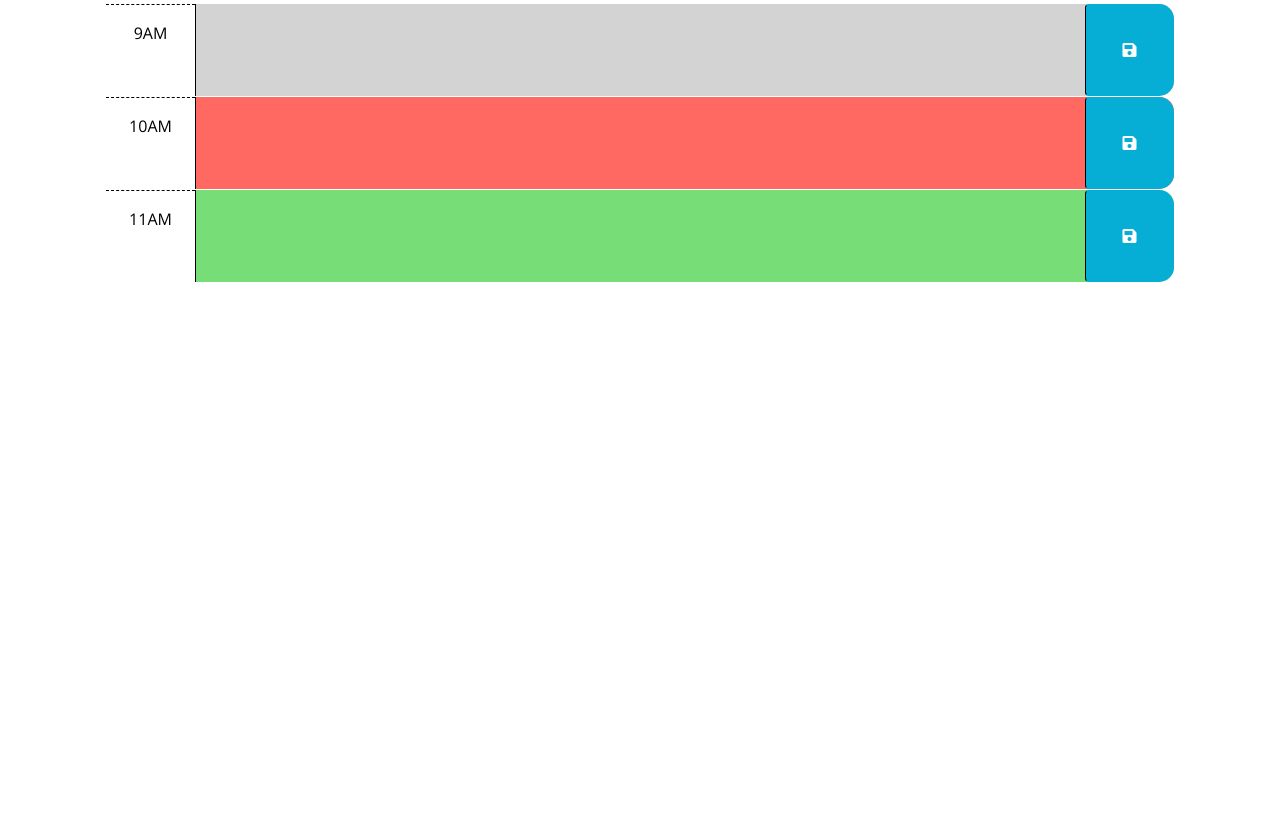
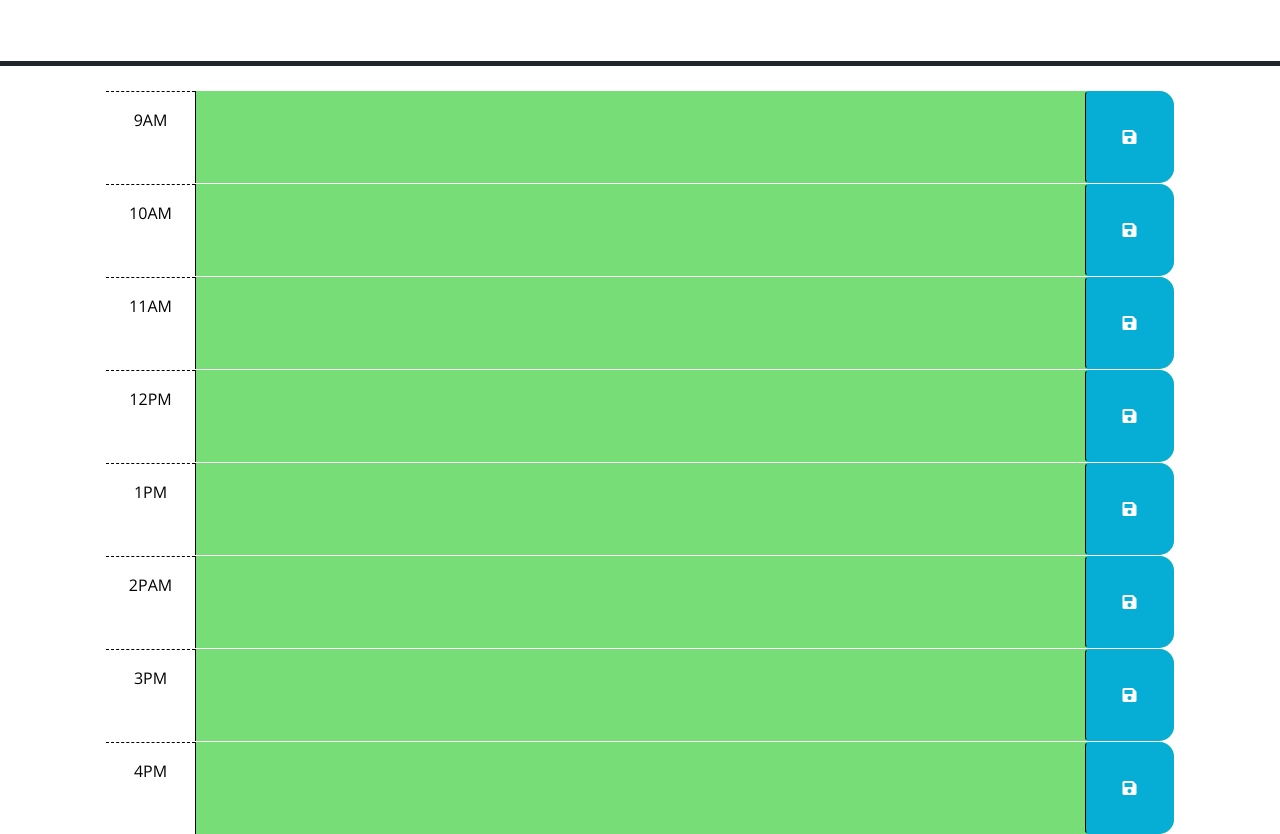
Before and after one commit to rachela1/workday-scheduler, a plain HTML site: page Develop/index.html in a window 1280 px wide. Shown: the part 253-1087 px from the top of the page. Before the commit the page ends 800 px from the top, so only its background shows below. Drawn offline with nearby package versions, Linux system fonts and the light colour scheme.

Commit message:
added current date display at top of page

```diff
--- a/Develop/index.html
+++ b/Develop/index.html
@@ -1,23 +1,14 @@
 <!DOCTYPE html>
 <html lang="en">
+
 <head>
   <meta charset="UTF-8" />
   <meta name="viewport" content="width=device-width, initial-scale=1.0" />
   <meta http-equiv="X-UA-Compatible" content="ie=edge" />
-    <link
-      rel="stylesheet"
-      href="https://cdn.jsdelivr.net/npm/bootstrap@5.1.3/dist/css/bootstrap.min.css"
-    />
-    <link
-      rel="stylesheet"
-      href="https://use.fontawesome.com/releases/v5.8.1/css/all.css"
-      integrity="sha384-50oBUHEmvpQ+1lW4y57PTFmhCaXp0ML5d60M1M7uH2+nqUivzIebhndOJK28anvf"
-      crossorigin="anonymous"
-    />
-    <link
-      href="https://fonts.googleapis.com/css?family=Open+Sans&display=swap"
-      rel="stylesheet"
-    />
+  <link rel="stylesheet" href="https://cdn.jsdelivr.net/npm/bootstrap@5.1.3/dist/css/bootstrap.min.css" />
+  <link rel="stylesheet" href="https://use.fontawesome.com/releases/v5.8.1/css/all.css"
+    integrity="sha384-50oBUHEmvpQ+1lW4y57PTFmhCaXp0ML5d60M1M7uH2+nqUivzIebhndOJK28anvf" crossorigin="anonymous" />
+  <link href="https://fonts.googleapis.com/css?family=Open+Sans&display=swap" rel="stylesheet" />
   <link rel="stylesheet" href="style.css" />
   <title>Work Day Scheduler</title>
 </head>
@@ -26,6 +17,7 @@
   <header class="p-5 mb-4 border-5 border-bottom border-dark text-center">
     <h1 class="display-3">Work Day Scheduler</h1>
     <p class="lead">A simple calendar app for scheduling your work day</p>
+    <h3>Today is</h3>
     <p id="currentDay" class="lead"></p>
   </header>
   <div class="container-lg px-5">
@@ -40,7 +32,7 @@
         -->
 
     <!-- Example of a past time block. The "past" class adds a gray background color. -->
-      <div id="hour-9" class="row time-block past">
+    <div id="hour-9" class="row time-block">
       <div class="col-2 col-md-1 hour text-center py-3">9AM</div>
       <textarea class="col-8 col-md-10 description" rows="3"> </textarea>
       <button class="btn saveBtn col-2 col-md-1" aria-label="save">
@@ -49,7 +41,7 @@
     </div>
 
     <!-- Example of a a present time block. The "present" class adds a red background color. -->
-      <div id="hour-10" class="row time-block present">
+    <div id="hour-10" class="row time-block">
       <div class="col-2 col-md-1 hour text-center py-3">10AM</div>
       <textarea class="col-8 col-md-10 description" rows="3"> </textarea>
       <button class="btn saveBtn col-2 col-md-1" aria-label="save">
@@ -58,7 +50,7 @@
     </div>
 
     <!-- Example of a future time block. The "future" class adds a green background color. -->
-      <div id="hour-11" class="row time-block future">
+    <div id="hour-11" class="row time-block">
       <div class="col-2 col-md-1 hour text-center py-3">11AM</div>
       <textarea class="col-8 col-md-10 description" rows="3"> </textarea>
       <button class="btn saveBtn col-2 col-md-1" aria-label="save">
@@ -66,13 +58,51 @@
       </button>
     </div>
 
+    <div id="hour-11" class="row time-block">
+      <div class="col-2 col-md-1 hour text-center py-3">12PM</div>
+      <textarea class="col-8 col-md-10 description" rows="3"> </textarea>
+      <button class="btn saveBtn col-2 col-md-1" aria-label="save">
+        <i class="fas fa-save" aria-hidden="true"></i>
+      </button>
+    </div>
+
+    <div id="hour-11" class="row time-block">
+      <div class="col-2 col-md-1 hour text-center py-3">1PM</div>
+      <textarea class="col-8 col-md-10 description" rows="3"> </textarea>
+      <button class="btn saveBtn col-2 col-md-1" aria-label="save">
+        <i class="fas fa-save" aria-hidden="true"></i>
+      </button>
+    </div>
+
+    <div id="hour-11" class="row time-block">
+      <div class="col-2 col-md-1 hour text-center py-3">2PAM</div>
+      <textarea class="col-8 col-md-10 description" rows="3"> </textarea>
+      <button class="btn saveBtn col-2 col-md-1" aria-label="save">
+        <i class="fas fa-save" aria-hidden="true"></i>
+      </button>
+    </div>
+
+    <div id="hour-11" class="row time-block">
+      <div class="col-2 col-md-1 hour text-center py-3">3PM</div>
+      <textarea class="col-8 col-md-10 description" rows="3"> </textarea>
+      <button class="btn saveBtn col-2 col-md-1" aria-label="save">
+        <i class="fas fa-save" aria-hidden="true"></i>
+      </button>
+    </div>
+
+    <div id="hour-11" class="row time-block">
+      <div class="col-2 col-md-1 hour text-center py-3">4PM</div>
+      <textarea class="col-8 col-md-10 description" rows="3"> </textarea>
+      <button class="btn saveBtn col-2 col-md-1" aria-label="save">
+        <i class="fas fa-save" aria-hidden="true"></i>
+      </button>
+    </div>
+
     <script src="https://code.jquery.com/jquery-3.4.1.min.js"></script>
-    <script
-      src="https://cdn.jsdelivr.net/npm/dayjs@1.11.3/dayjs.min.js"
-      integrity="sha256-iu/zLUB+QgISXBLCW/mcDi/rnf4m4uEDO0wauy76x7U="
-      crossorigin="anonymous"
-    ></script>
+    <script src="https://cdn.jsdelivr.net/npm/dayjs@1.11.3/dayjs.min.js"
+      integrity="sha256-iu/zLUB+QgISXBLCW/mcDi/rnf4m4uEDO0wauy76x7U=" crossorigin="anonymous"></script>
 
     <script src="script.js"></script>
 </body>
+
 </html>
--- a/Develop/script.js
+++ b/Develop/script.js
@@ -1,7 +1,22 @@
+
 // Wrap all code that interacts with the DOM in a call to jQuery to ensure that
 // the code isn't run until the browser has finished rendering all the elements
 // in the html.
+$(function () {
+  var hour = dayjs().hour() - 9;
+  console.log(hour);
+  $('.time-block').each(function () {
+    var id = $(this).attr('id').split('-')[1];
+    var rowHour = parseInt(id);
 
+    if (hour > rowHour) {
+      $(this).addClass('future');
+    } else if (hour < rowHour) {
+      $(this).addClass('past');
+    } else {
+      $(this).addClass('present');
+    }
+  });
   // TODO: Add a listener for click events on the save button. This code should
   // use the id in the containing time-block as a key to save the user input in
   // local storage. HINT: What does `this` reference in the click listener
@@ -11,14 +26,22 @@
   //
 
 
+
   // TODO: Add code to apply the past, present, or future class to each time
   // block by comparing the id to the current hour. HINTS: How can the id
   // attribute of each time-block be used to conditionally add or remove the
   // past, present, and future classes? How can Day.js be used to get the
   // current hour in 24-hour time?
   //
+
+
   // TODO: Add code to get any user input that was saved in localStorage and set
   // the values of the corresponding textarea elements. HINT: How can the id
   // attribute of each time-block be used to do this?
   //
+
+
   // TODO: Add code to display the current date in the header of the page.
+  $("#currentDay").text(dayjs().format("ddd, MMM DD, YYYY h:mm a"));
+  setInterval(updateTime, 1000);
+});
```
Lines whose indentation alone changed are shown as unchanged.
